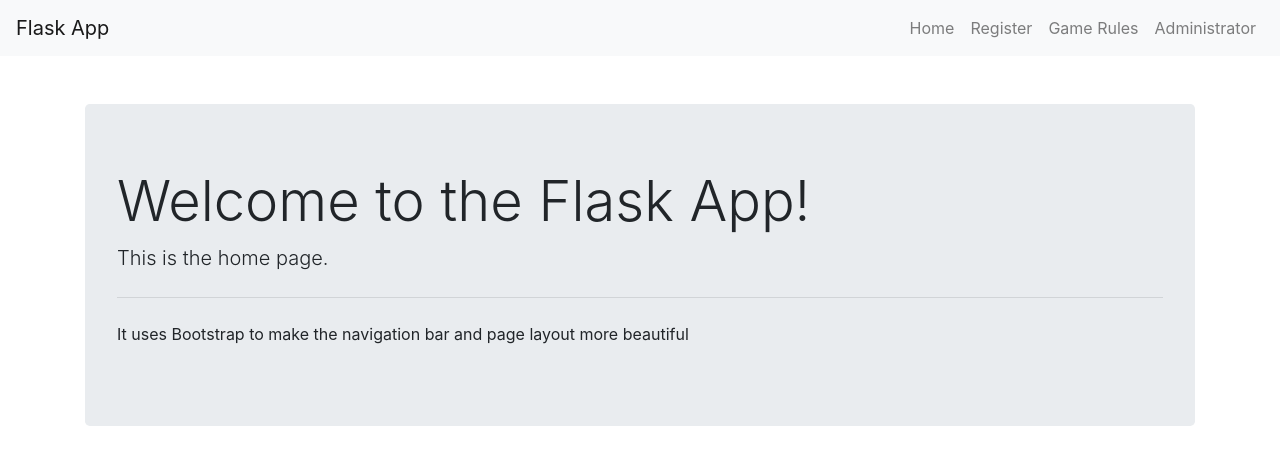
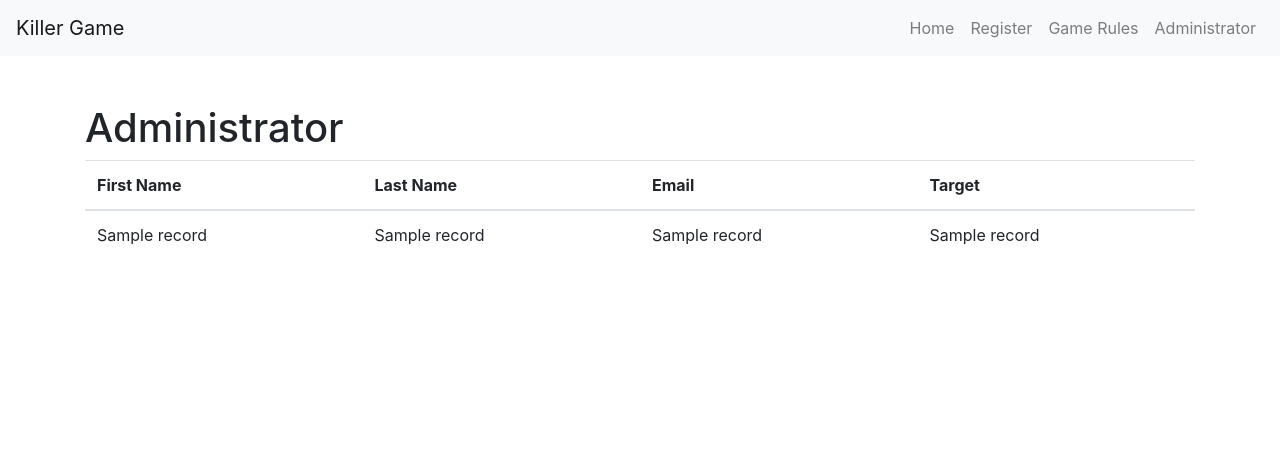
Before and after one commit to gverbist/killer-gotcha, a Flask app: template templates/admin.html in a window 1280 px wide. Shown: the top 465 px of the page. Run offline with Flask 2, Linux system fonts and the light colour scheme; the template is opened without the code that fills it: most values are stand-ins (such as "Sample title", 1, 10 or a date in 2020); some libraries are stand-ins or nearby versions.

Commit message:
added a db list in the adminstrator page and added a target column to the database.

```diff
--- a/app.py
+++ b/app.py
@@ -33,9 +33,23 @@ def register():
 def game_rules():
     return render_template('game_rules.html')
 
+# @app.route('/admin')
+# def admin():
+#     return render_template('admin.html')
+
 @app.route('/admin')
 def admin():
-    return render_template('admin.html')
+    conn = sqlite3.connect('users.db')
+    c = conn.cursor()
+    c.execute('SELECT * FROM users')
+    records = c.fetchall()
+    conn.close()
+    return render_template('admin.html', records=records)
+
+
+
+
+
 
 if __name__ == '__main__':
     app.run(debug=True)
--- a/templates/admin.html
+++ b/templates/admin.html
@@ -1,12 +1,25 @@
-
 {% extends 'base.html' %}
 
 {% block content %}
-  <div class="jumbotron">
-    <h1 class="display-4">Welcome to the Flask App!</h1>
-    <p class="lead">This is the home page.</p>
-    <hr class="my-4">
-    <p>It uses Bootstrap to make the navigation bar and page layout more beautiful
-
-
-  {% endblock %}
+  <h1>Administrator</h1>
+  <table class="table">
+    <thead>
+      <tr>
+        <th>First Name</th>
+        <th>Last Name</th>
+        <th>Email</th>
+        <th>Target</th>
+      </tr>
+    </thead>
+    <tbody>
+      {% for record in records %}
+        <tr>
+          <td>{{ record[1] }}</td>
+          <td>{{ record[2] }}</td>
+          <td>{{ record[3] }}</td>
+          <td>{{ record[4] }}</td>
+        </tr>
+      {% endfor %}
+    </tbody>
+  </table>
+{% endblock %}
--- a/templates/base.html
+++ b/templates/base.html
@@ -3,7 +3,7 @@
   <head>
     <meta charset="utf-8">
     <meta name="viewport" content="width=device-width, initial-scale=1, shrink-to-fit=no">
-    <title>Flask App</title>
+    <title>Killer Game</title>
     {% block styles %}
       <!-- Load Bootstrap CSS from the internet -->
       <link rel="stylesheet" href="https://cdnjs.cloudflare.com/ajax/libs/twitter-bootstrap/4.6.0/css/bootstrap.min.css">
@@ -11,7 +11,7 @@
   </head>
   <body>
     <nav class="navbar navbar-expand-lg navbar-light bg-light">
-      <a class="navbar-brand" href="#">Flask App</a>
+      <a class="navbar-brand" href="#">Killer Game</a>
       <button class="navbar-toggler" type="button" data-toggle="collapse" data-target="#navbarNav" aria-controls="navbarNav" aria-expanded="false" aria-label="Toggle navigation">
         <span class="navbar-toggler-icon"></span>
       </button>
--- a/templates/index.html
+++ b/templates/index.html
@@ -6,6 +6,6 @@
     <p class="lead">This is the home page.</p>
     <hr class="my-4">
     <p>It uses Bootstrap to make the navigation bar and page layout more beautiful
-
+  </div>
 
   {% endblock %}
```
Also changed, not shown: users.db.
